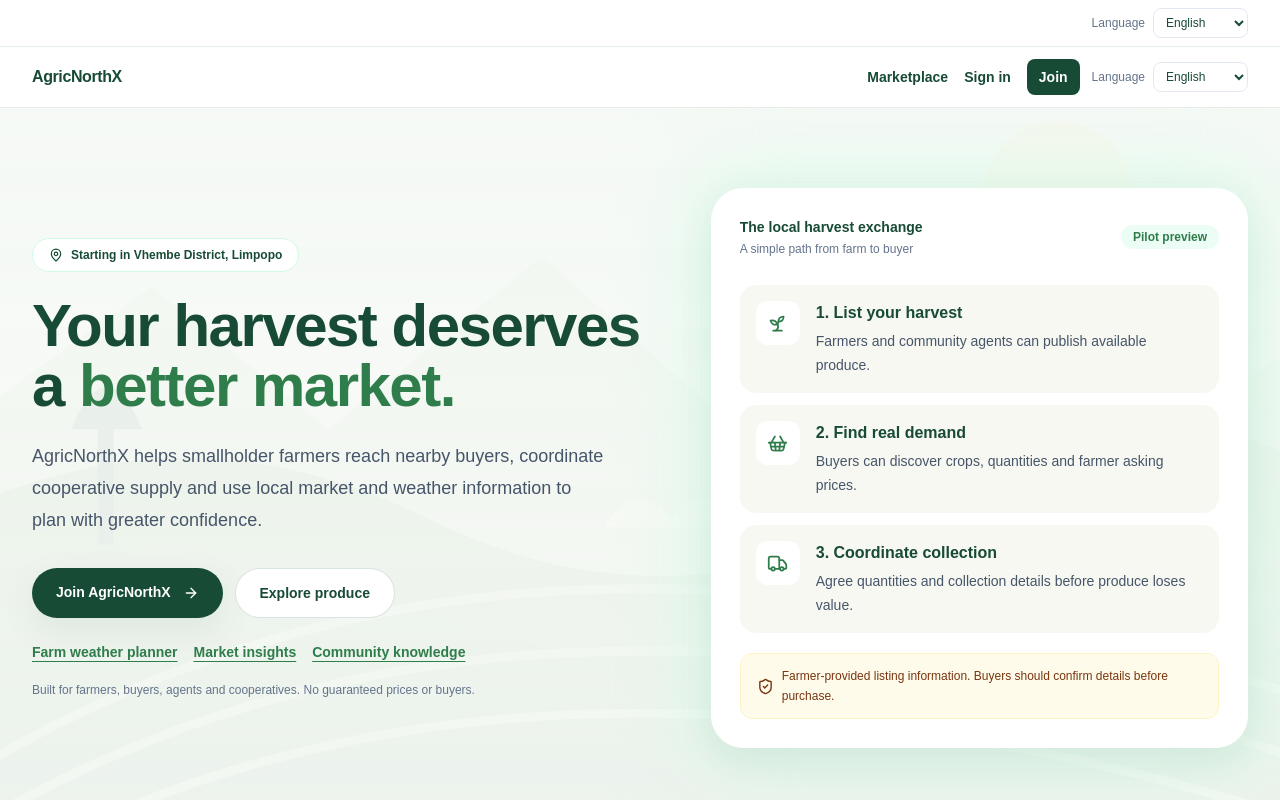
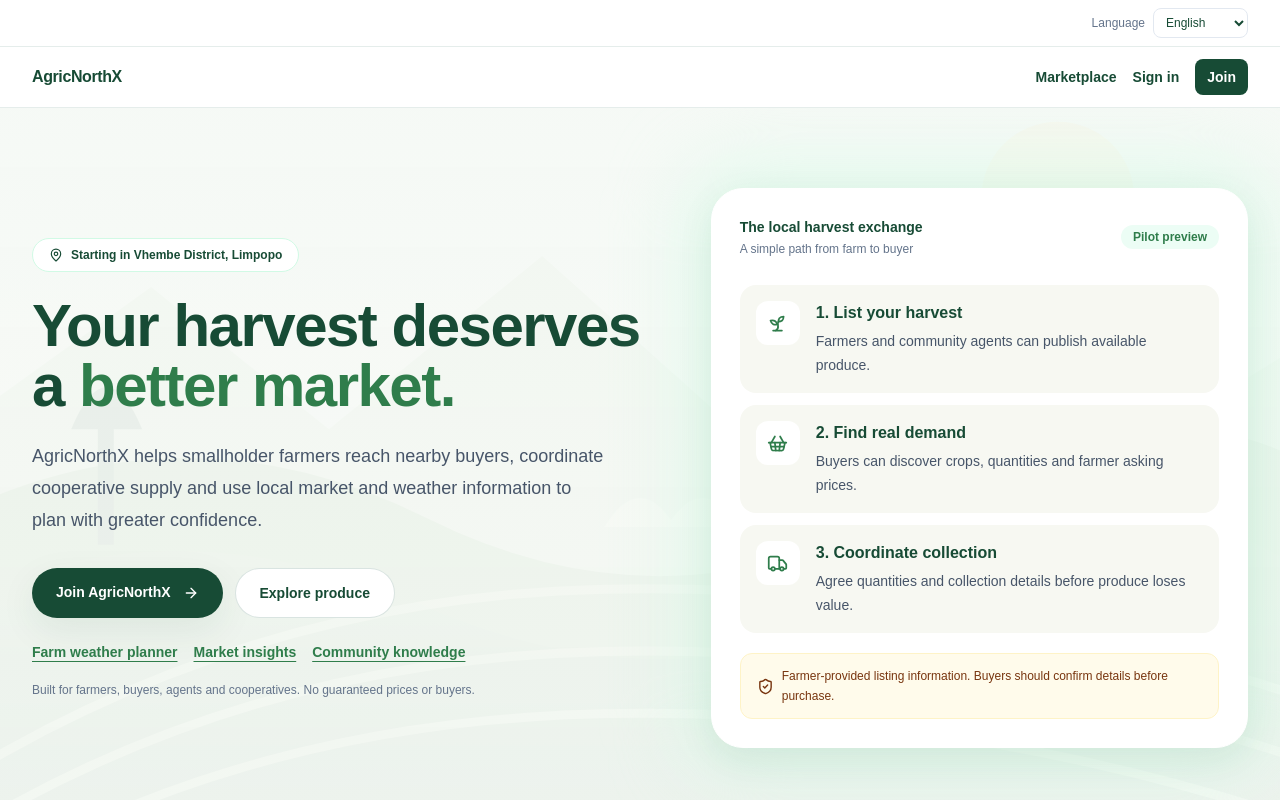
Before and after one commit to BSMbennet/AGRIC-CONNECT, a Next.js app in the folder frontend/: page / in a window 1280 px wide. Shown: the top 800 px of the page. Built offline with nearby package versions, Linux system fonts and the light colour scheme; no server answers.

Commit message:
Keep navigation focused while language control is global

```diff
--- a/frontend/components/app-nav.tsx
+++ b/frontend/components/app-nav.tsx
@@ -1,11 +1,10 @@
 import Link from "next/link";
-import { getLocale, getTranslations } from "next-intl/server";
+import { getTranslations } from "next-intl/server";
 import { createClient } from "@/lib/supabase/server";
 import { logout } from "@/actions/auth";
-import { LanguageSelector } from "@/components/language-selector";
 
 export async function AppNav({active=""}:{active?:string}){
-  const [t,supabase,locale]=await Promise.all([getTranslations("app"),createClient(),getLocale()]);
+  const [t,supabase]=await Promise.all([getTranslations("app"),createClient()]);
   const {data:{user}}=await supabase.auth.getUser();
   const link=(key:string)=>key===active?"text-leaf":"text-forest hover:text-leaf";
   return <header className="sticky top-0 z-40 border-b border-emerald-900/10 bg-white/95 backdrop-blur">
@@ -17,7 +16,6 @@ export async function AppNav({active=""}:{active?:string}){
           {user&&<><Link href="/cart" className={link("cart")}>{t("cart")}</Link><Link href="/dashboard" className={link("dashboard")}>{t("dashboard")}</Link><Link href="/profile" className={link("profile")}>{t("profile")}</Link><form action={logout}><button className="text-slate-600 hover:text-forest">{t("signOut")}</button></form></>}
           {!user&&<><Link href="/login" className="text-forest hover:text-leaf">{t("signIn")}</Link><Link href="/register" className="rounded-lg bg-forest px-3 py-2 text-white hover:bg-leaf">{t("join")}</Link></>}
         </nav>
-        <LanguageSelector value={locale} label={t("language")}/>
       </div>
     </div>
   </header>;
```
